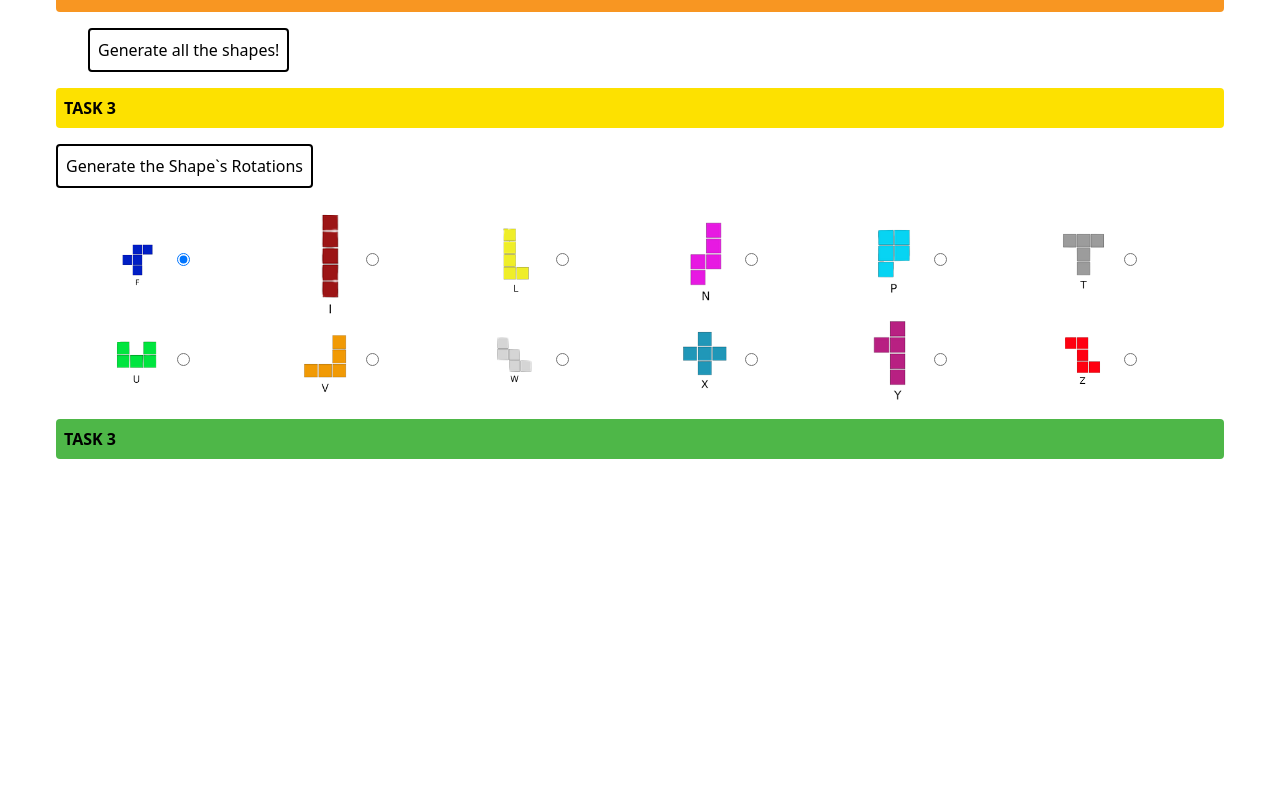
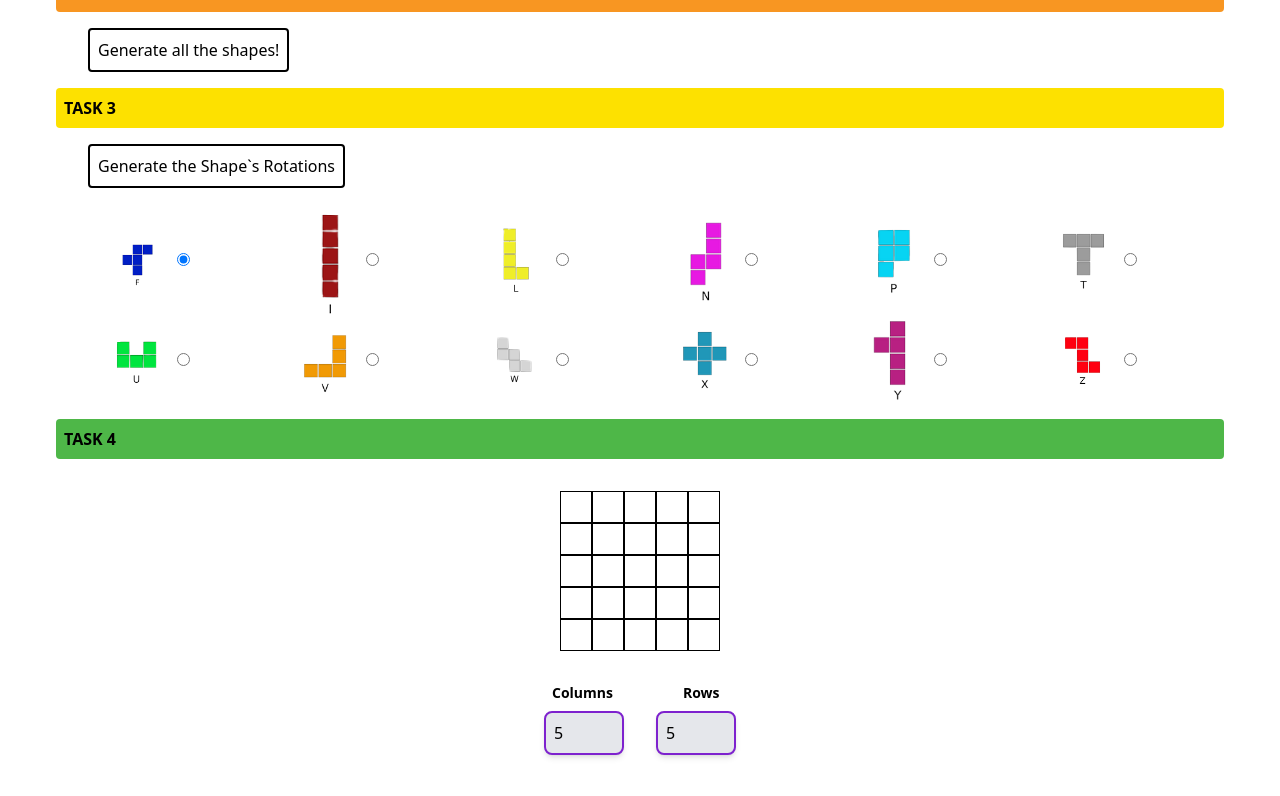
Before and after one commit to HyperPunkss/tetris-tiler-frontend, a Next.js app: page / in a window 1280 px wide. Shown: the part 496-1292 px from the top of the page. Before the commit the page ends 995 px from the top, so only its background shows below. Built offline with nearby package versions, Linux system fonts and the light colour scheme.

Commit message:
Task 4 grid created. Its size working properly

```diff
--- a/pages/index.js
+++ b/pages/index.js
@@ -10,8 +10,10 @@ import { loadGetInitialProps } from "next/dist/shared/lib/utils";
 
 export default function Home() {
     const [sizeData, setSizeData] = useState("");
-    const [columnData, setColumnData] = useState(5);
-    const [rowData, setRowData] = useState(5);
+    const [columnData1, setColumnData1] = useState(5);
+    const [columnData4, setColumnData4] = useState(8);
+    const [rowData1, setRowData1] = useState(5);
+    const [rowData4, setRowData4] = useState(8);
     const [uniqueLetterData, setUniqueLetterData] = useState("");
 
     //TASK 2 - Getting all the shape information from the API
@@ -25,6 +27,7 @@ export default function Home() {
 
     //TASK 3
     const [rotations, setRotations] = useState([]);
+
     async function task3apiCall() {
         await axios.get("http://matsaki95.ddns.net:8900/api/v1/a3-task/?letter=" + uniqueLetterData).then((response) => {
             setRotations(response.data);
@@ -65,13 +68,18 @@ export default function Home() {
     }
 
     //Callback function for Columns & Rows Size
-    function handleColRowChange(newSize) {
-        setColumnData(newSize[0]);
-        setRowData(newSize[1]);
+    function handleColRowChange1(newSize) {
+        setColumnData1(newSize[0]);
+        setRowData1(newSize[1]);
     }
 
     function handleUniqueLetterChange(newUniqueLetter) {
         setUniqueLetterData(newUniqueLetter);
+    }
+
+    function handleColRowChange4(newSize) {
+        setColumnData4(newSize[0]);
+        setRowData4(newSize[1]);
     }
 
     console.log(uniqueLetterData);
@@ -80,11 +88,11 @@ export default function Home() {
             <h1 className="font-semibold bg-[#ee2733] p-2 rounded">TASK 1</h1>
             <div className="flex flex-col my-4">
                 <div className="flex justify-center items-center">
-                    <Grid rows={rowData} columns={columnData} sizeData={sizeData} colorData={""} />
+                    <Grid rows={rowData1} columns={columnData1} sizeData={sizeData} colorData={""} />
                 </div>
                 <div className="flex justify-center items-center p-4">
                     <SizePicker onSizeChange={handleSizeChange} />
-                    <ColRowPicker onColRowChange={handleColRowChange} />
+                    <ColRowPicker onColRowChange={handleColRowChange1} />
                 </div>
             </div>
             <h1 className="font-semibold bg-[#f89622] p-2 rounded">TASK 2</h1>
@@ -104,9 +112,11 @@ export default function Home() {
                 );
             })}
             <h1 className="font-semibold bg-[#fde100] p-2 rounded my-4">TASK 3</h1>
-            <button className="rounded bg-white p-2 my-2 border-2 border-black flex" onClick={task3apiCall}>
-                Generate the Shape`s Rotations
-            </button>
+            <div className="md:ml-4 lg:ml-8 my-4">
+                <button className="rounded bg-white p-2 my-2 border-2 border-black flex" onClick={task3apiCall}>
+                    Generate the Shape`s Rotations
+                </button>
+            </div>
             <div className="">
                 <LetterPickerUnique onUniqueLetterChange={handleUniqueLetterChange} />
             </div>
@@ -119,7 +129,15 @@ export default function Home() {
                     </>
                 );
             })}
-            <h1 className="font-semibold bg-[#4eb748] p-2 rounded my-4">TASK 3</h1>
+            <h1 className="font-semibold bg-[#4eb748] p-2 rounded my-4">TASK 4</h1>
+            <div className="flex flex-col my-4">
+                <div className="flex justify-center items-center">
+                    <Grid rows={rowData4} columns={columnData4} sizeData={sizeData} colorData={""} />
+                </div>
+                <div className="flex justify-center items-center p-4 mr-8">
+                    <ColRowPicker onColRowChange={handleColRowChange4} />
+                </div>
+            </div>
         </div>
     );
 }
```
Also changed, not shown: styles/globals.css (line endings or trailing spaces).
